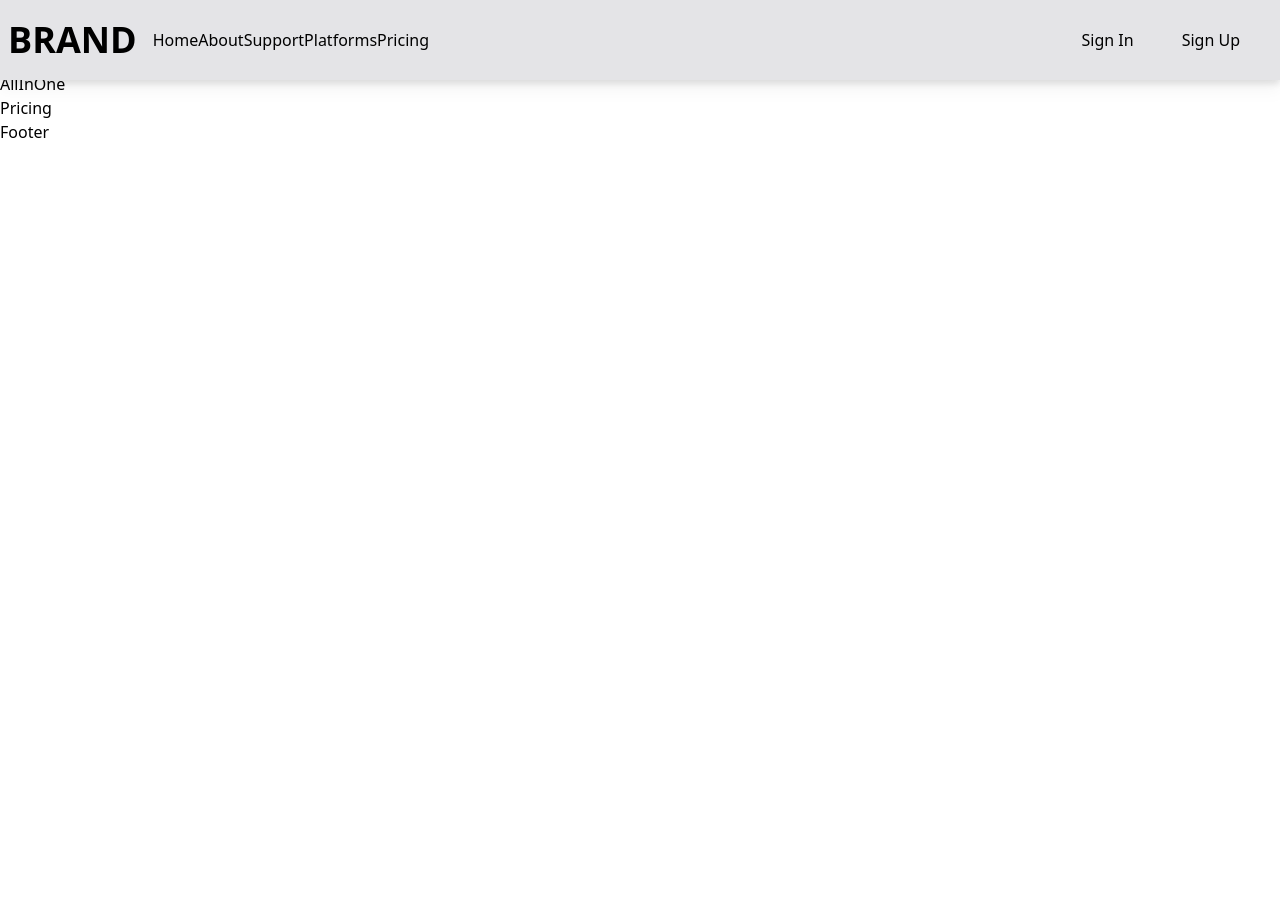
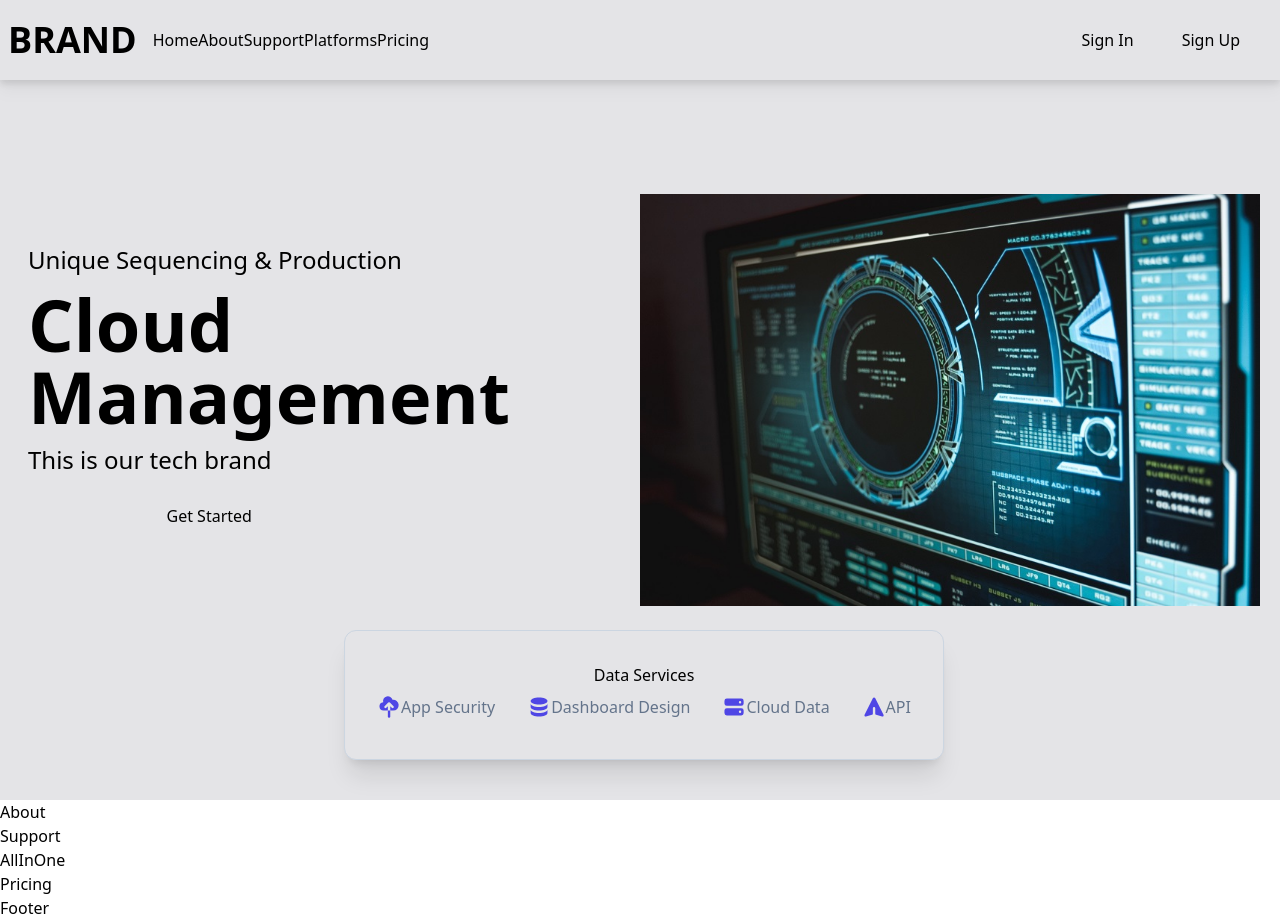
Before and after one commit to dashingshree6/Cloud-Management-App, a React (Create React App) app in the folder frontend/: page / in a window 1280 px wide. Before the commit the page ends 800 px from the top, so only its background shows below. Built offline with nearby package versions, Linux system fonts and the light colour scheme.

Commit message:
Update Hero.js

```diff
--- a/frontend/src/components/Hero.js
+++ b/frontend/src/components/Hero.js
@@ -1,9 +1,30 @@
 import React from "react";
+import { CloudUploadIcon, DatabaseIcon, PaperAirplaneIcon, ServerIcon } from "@heroicons/react/solid";
+import bgImg from '../assets/cyber-bg.jpg'
 
 const Hero = () => {
     return (
-        <div>
-            Hero
+        <div name='home' className='w-full h-screen bg-zinc-200 flex flex-col justify-between'>
+            <div className='grid md:grid-cols-2 max-w-[1240px] m-auto'>
+                <div className='flex flex-col justify-center md:items-start w-full px-2 py-8'>
+                    <p className='text-2xl'>Unique Sequencing & Production</p>
+                    <h1 className='py-3 text-5xl md:text-7xl font-bold'>Cloud Management</h1>
+                    <p className='text-2xl'>This is our tech brand</p>
+                    <button className='py-3 px-6 sm:w-[60%] my-4'>Get Started</button>
+                </div>
+                <div>
+                    <img className='w-full' src={bgImg} alt='/'/>
+                </div>
+                <div className='absolute flex flex-col py-8 md:min-w=[760px] bottom-[5%] mx-1 md:left-1/2 transform md:-translate-x-1/2 bg-zinc-200 border border-slate-300 rounded-xl text-center shadow-xl'>
+                    <p>Data Services</p>
+                    <div className='flex justify-between flex-wrap px-4'>
+                        <p className='flex px-4 py-2 text-slate-500'><CloudUploadIcon className='h-6 text-indigo-600'/>App Security</p>
+                        <p className='flex px-4 py-2 text-slate-500'><DatabaseIcon className='h-6 text-indigo-600'/>Dashboard Design</p>
+                        <p className='flex px-4 py-2 text-slate-500'><ServerIcon className='h-6 text-indigo-600'/>Cloud Data</p>
+                        <p className='flex px-4 py-2 text-slate-500'><PaperAirplaneIcon className='h-6 text-indigo-600'/>API</p>
+                    </div>
+                </div>
+            </div>
         </div>
     )
 }
```
